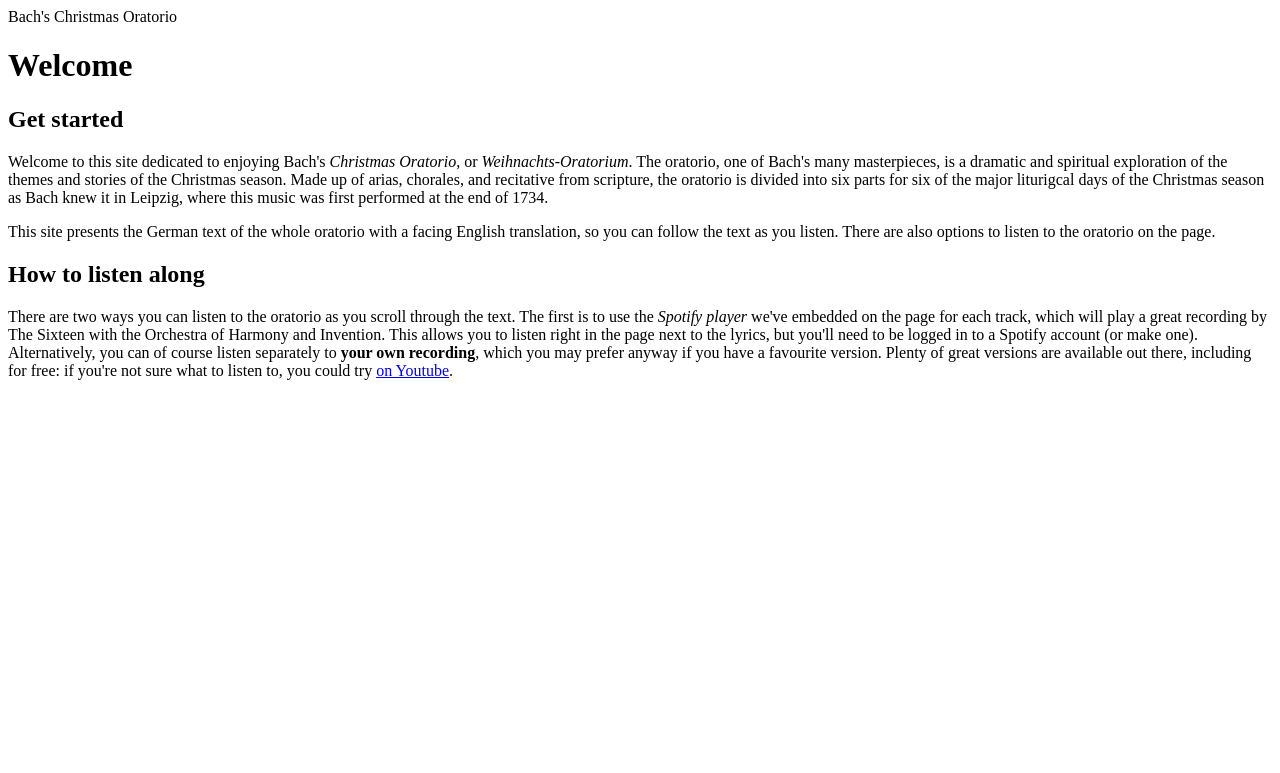
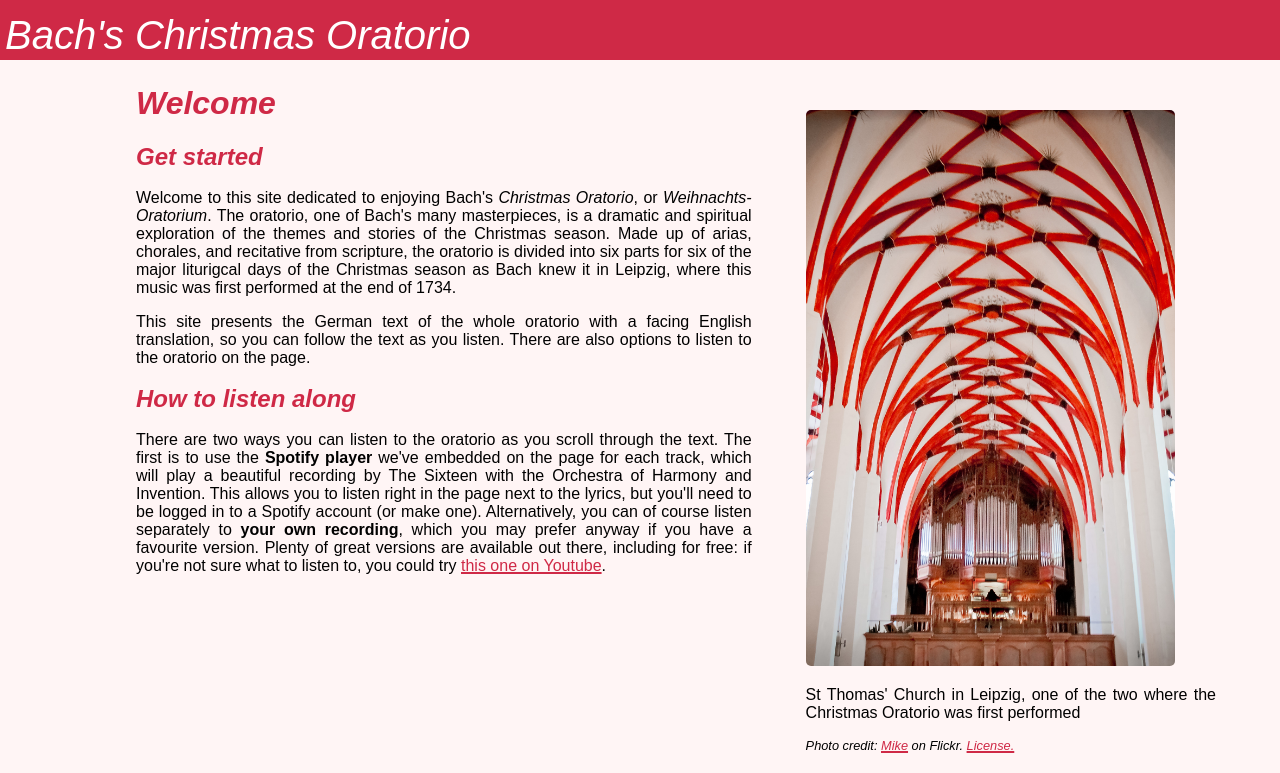
Before and after one commit to quodlibetEns/christmas-oratorio, a plain HTML site: page index.html in a window 1280 px wide. Shown: the top 773 px of the page. Drawn offline with Linux system fonts and the light colour scheme; a web font is replaced by a local one.

Commit message:
Intial styling, layout, and images
Added basic styling inc. fonts, colours, the basic layout of the main page. Started to add some of the actual images with captions and credits. Minor fixes in the content of the html.

```diff
--- a/index.html
+++ b/index.html
@@ -4,23 +4,53 @@
 
 <head>
     <link rel="stylesheet" href="styles.css">
+    <link rel="stylesheet" href="https://fonts.googleapis.com/css2?family=Rubik:ital,wght@0,400;0,600;1,400&family=Sorts+Mill+Goudy:ital@0;1&display=swap">
     <title>Bach's Christmas Oratorio</title>
+    <meta charset="utf-8">
 </head>
 
 <body>
 
     <header>
-        Bach's Christmas Oratorio
+        <i>Bach's Christmas Oratorio</i>
     </header>
 
     <main>
 
+        <section id="intro">
             <h1>Welcome</h1>
                 <h2>Get started</h2>
                     <p>Welcome to this site dedicated to enjoying Bach's <i>Christmas Oratorio</i>, or <i>Weihnachts-Oratorium</i>. The oratorio, one of Bach's many masterpieces, is a dramatic and spiritual exploration of the themes and stories of the Christmas season. Made up of arias, chorales, and recitative from scripture, the oratorio is divided into six parts for six of the major liturigcal days of the Christmas season as Bach knew it in Leipzig, where this music was first performed at the end of 1734.</p>
                     <p>This site presents the German text of the whole oratorio with a facing English translation, so you can follow the text as you listen. There are also options to listen to the oratorio on the page.</p>
                 <h2>How to listen along</h2>
-                <p>There are two ways you can listen to the oratorio as you scroll through the text. The first is to use the <em>Spotify player</em> we've embedded on the page for each track, which will play a great recording by The Sixteen with the Orchestra of Harmony and Invention. This allows you to listen right in the page next to the lyrics, but you'll need to be logged in to a Spotify account (or make one). Alternatively, you can of course listen separately to <b>your own recording</b>, which you may prefer anyway if you have a favourite version. Plenty of great versions are available out there, including for free: if you're not sure what to listen to, you could try <a href="https://youtu.be/zpaNo4mWRBE">on Youtube</a>.</p>
+                    <p>There are two ways you can listen to the oratorio as you scroll through the text. The first is to use the <b>Spotify player</b> we've embedded on the page for each track, which will play a beautiful recording by The Sixteen with the Orchestra of Harmony and Invention. This allows you to listen right in the page next to the lyrics, but you'll need to be logged in to a Spotify account (or make one). Alternatively, you can of course listen separately to <b>your own recording</b>, which you may prefer anyway if you have a favourite version. Plenty of great versions are available out there, including for free: if you're not sure what to listen to, you could try <a href="https://youtu.be/zpaNo4mWRBE">this one on Youtube</a>.</p>
+        </section>
+
+        <section id="pic1" class="right">
+            <img src="st-thomas-leipzig.jpg" alt="Photograph of the interior of St Thomas' Church, Leipzig" class="right-img">
+            <p class="caption">St Thomas' Church in Leipzig, one of the two where the Christmas Oratorio was first performed</p>
+            <p class="credit">Photo credit: <a href="https://www.flickr.com/people/thegforcers/">Mike</a> on Flickr. <a href="https://creativecommons.org/licenses/by-nc-nd/2.0/">License.</a></p>
+        </section>
+
+        <section id="part1">
+            <p>Eveniet debitis autem voluptas id qui porro ex. Enim dolores vero recusandae provident. Voluptatem voluptates vitae quo voluptas accusantium voluptas. Error vero numquam pariatur delectus a reiciendis sunt sunt. Dolores illo voluptate expedita voluptatem.</p>
+        </section>
+
+        <section id="pic2" class="right">
+            <img src="giotto-angels-at-the-nativity.jpg" alt="Painting by Giotto showing Angels at the Nativity" class="right-img">
+            <p class="caption">Giotto: Angels at the Nativity</p>
+            <p class="credit">Public domain</p>
+        </section>
+
+        <section id="part2">
+            <p>Lipsum</p>
+        </section>
+
+        <section class="right" id="pic3">
+            <img src="gaddi-annunciation-to-shepherds.jpg" alt="Fresco by Gaddi showing the Annunciation to the Shepherds" class="right-img">
+            <p class="caption">Gaddi: Annunciation to the Shepherds</p>
+            <p class="credit">Photo credit: <a href="https://www.flickr.com/people/mazanto/">Jean Louis Mazieres</a> on Flickr. <a href="https://creativecommons.org/licenses/by-nc-sa/2.0/">License.</a></p>
+        </section>
 
         </main>
 
--- a/styles.css
+++ b/styles.css
@@ -0,0 +1,104 @@
+a {
+    color: var(--main-colour);
+    text-decoration-thickness: 1.5px;
+}
+
+body {
+    padding: 0;
+    background-color: var(--background-colour);
+}
+
+.credit {
+    font-style: italic;
+    font-size: 0.8rem;
+}
+
+h1, h2 {
+    color: var(--main-colour);
+    font-style: italic;
+}
+
+h1 {
+    font-size: 2rem;
+    line-height: 2rem;
+}
+
+h2 {
+    font-size: 1.5rem;
+    line-height: 1.5rem;
+}
+
+header {
+    width: 100%;
+    height: 50px;
+    position: fixed;
+    top: 0;
+    left: 0;
+    font-size: 40px;
+    line-height: 60px;
+    padding: 5px;
+    background-color: var(--main-colour);
+    color: #fff;
+    z-index: 1;
+}
+
+#intro {
+    grid-area: left1;
+}
+
+main {
+    position: absolute;
+    top: 60px;
+    min-width: 200px;
+    text-align: justify;
+    display: grid;
+    grid-template-columns: 3fr 2fr;
+    grid-template-rows: auto;
+    grid-template-areas:
+        "left1 right1"
+        "left2 right2"
+        "left3 right3";
+    column-gap: 5%;
+    row-gap: 10px;
+    margin-left: 10vw;
+    margin-right: 5vw;
+}
+
+#part1 {
+    grid-area: left2;
+}
+
+#part2 {
+    grid-area: left3;
+}
+
+#pic1 {
+    grid-area: right1;
+}
+
+#pic2 {
+    grid-area: right2;
+}
+
+#pic3 {
+    grid-area: right3;
+}
+
+.right {
+    justify-self: end;
+    margin-top: 50px;
+}
+
+.right-img {
+    max-width: 90%;
+    max-height: 70vh;
+    border-radius: 5px;
+}
+
+:root {
+    font-size: 16px;
+    font-family: 'Sorts Mill Goudy', sans-serif;
+    --main-colour: #cf2946;
+    --light-colour: #fff;
+    --background-colour: rgba(255, 245, 245, 1);
+}
```
Also changed, not shown: giotto-angels-at-the-nativity.jpg (added), st-thomas-leipzig.jpg (added), 1 other file. Lines whose indentation alone changed are shown as unchanged.
